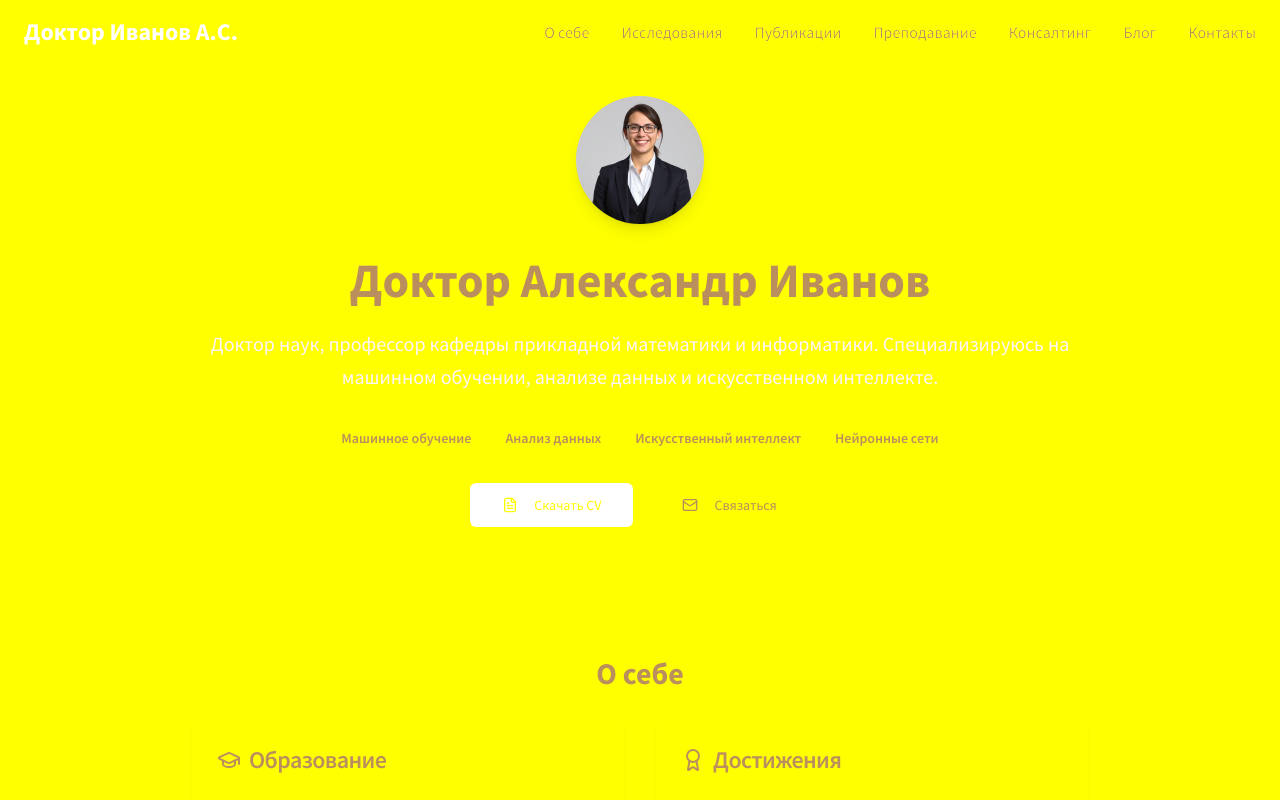
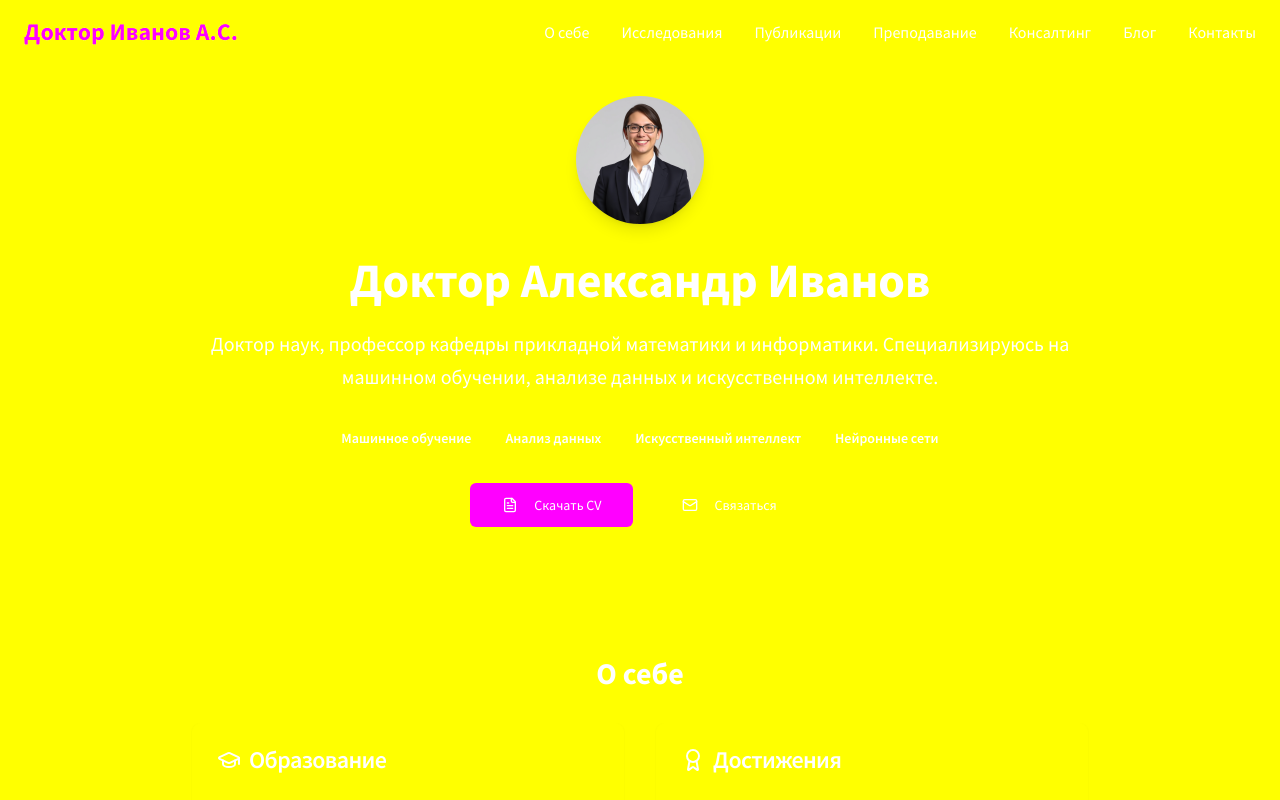
Before and after one commit to pr-poehali-dev/personal-website-creation-1, a React (Vite) app: page / in a window 1280 px wide. Shown: the top 800 px of the page. Built offline with nearby package versions, Linux system fonts and the light colour scheme.

Commit message:
Стилизация элемента интерфейса

```diff
--- a/src/index.css
+++ b/src/index.css
@@ -7,25 +7,25 @@
 @layer base {
   :root {
     --background: 248 250 252;
-    --foreground: 31 41 55;
+    --foreground: 30 58 138;
 
     --card: 255 255 255;
-    --card-foreground: 31 41 55;
+    --card-foreground: 30 58 138;
 
     --popover: 255 255 255;
-    --popover-foreground: 31 41 55;
+    --popover-foreground: 30 58 138;
 
-    --primary: 37 99 235;
-    --primary-foreground: 255 255 255;
+    --primary: 125 211 252;
+    --primary-foreground: 30 58 138;
 
     --secondary: 248 250 252;
-    --secondary-foreground: 31 41 55;
+    --secondary-foreground: 30 58 138;
 
     --muted: 248 250 252;
-    --muted-foreground: 107 114 128;
+    --muted-foreground: 71 85 105;
 
     --accent: 248 250 252;
-    --accent-foreground: 31 41 55;
+    --accent-foreground: 30 58 138;
 
     --destructive: 239 68 68;
     --destructive-foreground: 255 255 255;
```
